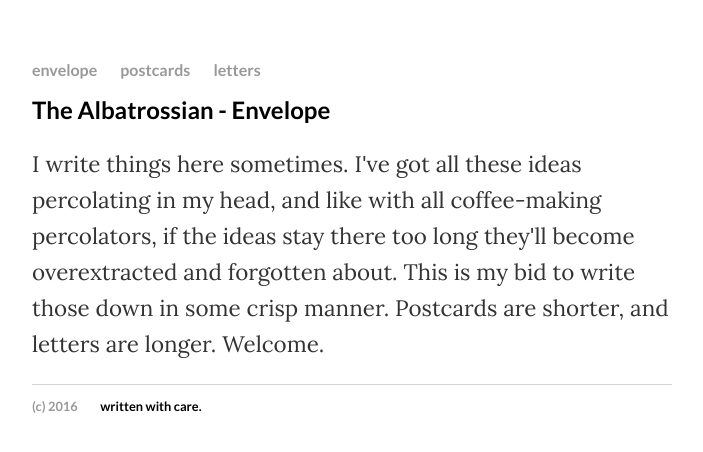
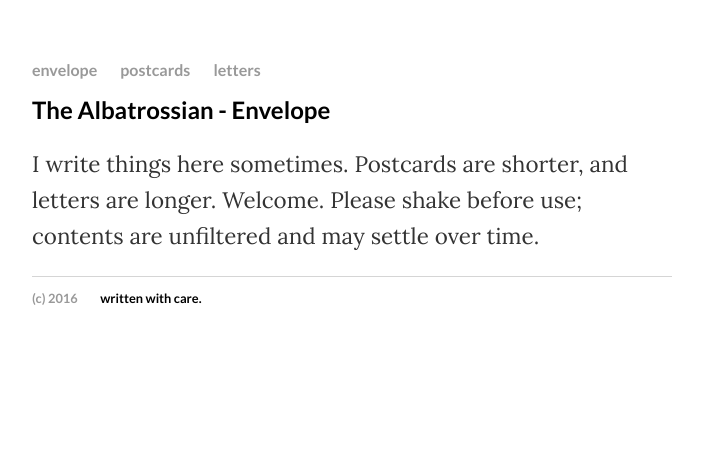
Before and after one commit to brunston/albatrossianweb, a Jekyll site: the page built from index.html, in a window 1280 px wide. Shown: the top 452 px of the page, without its empty margins (288-991 px from the left). Built offline with Jekyll 4.4.1, drawn with Linux system fonts in a browser that asks for light colours.

Commit message:
new landing

```diff
--- a/_includes/index.md
+++ b/_includes/index.md
@@ -1,2 +1,2 @@
 <h1>The Albatrossian - Envelope</h1>
-<p>I write things here sometimes. I've got all these ideas percolating in my head, and like with all coffee-making percolators, if the ideas stay there too long they'll become overextracted and forgotten about. This is my bid to write those down in some crisp manner. Postcards are shorter, and letters are longer. Welcome.</a></p>
+<p>I write things here sometimes. Postcards are shorter, and letters are longer. Welcome. Please shake before use; contents are unfiltered and may settle over time.</a></p>
```
